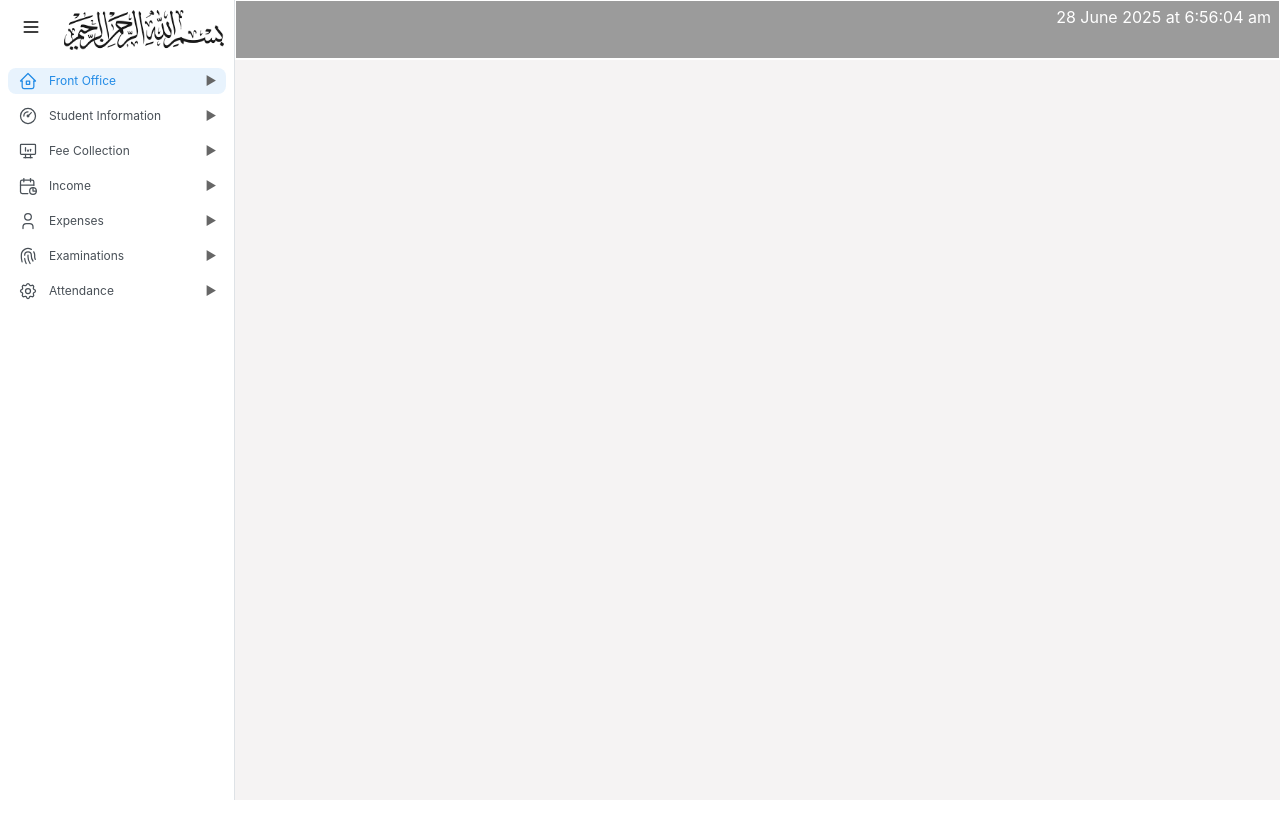
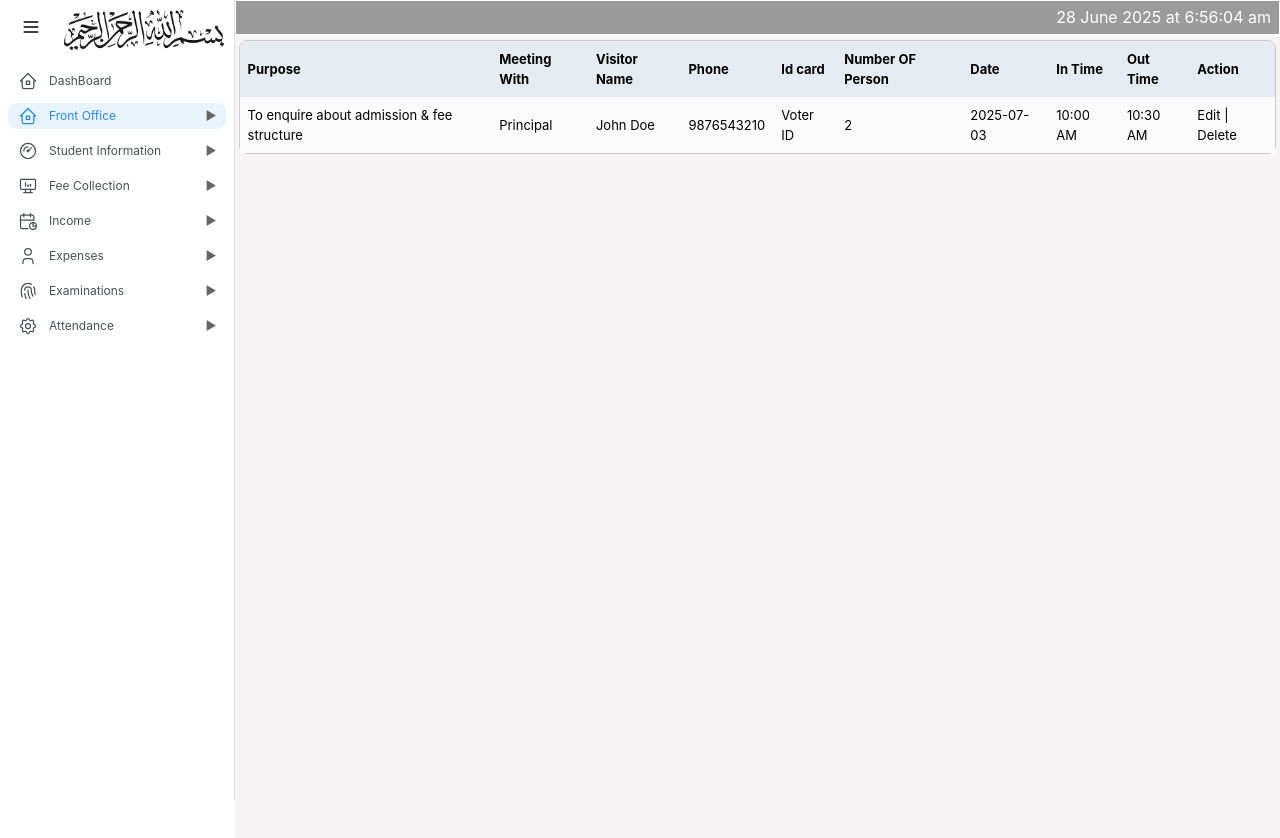
Before and after one commit to Graza4645/App_Front_End, a React (Create React App) app: page /visitorbook in a window 1280 px wide. Shown: the top 838 px of the page. Before the commit the page ends 800 px from the top, so only its background shows below. Built offline with nearby package versions, Linux system fonts and the light colour scheme.

Commit message:
added visitor

```diff
--- a/src/components/FrontOffice/Admission_Enquiry/admissionEnquiry.js
+++ b/src/components/FrontOffice/Admission_Enquiry/admissionEnquiry.js
@@ -1,5 +1,5 @@
 import React from 'react';
 
 export default function AdmissionEnquiry() {
-  return <h1>Admission Enquiry!!!!!!!!!!!!!!!</h1>;
+  return <h1>Men At Work . . . . </h1>;
 }
--- /dev/null
+++ b/src/components/FrontOffice/VisitorBook/visitorbook.css
@@ -0,0 +1,89 @@
+/*
+
+
+ html, body {
+    height: 100%;
+    margin: 0;
+  }
+
+  .table-container {
+    height: 100vh;
+    overflow: auto;
+  }
+
+  table {
+    width: 100%;
+    border-collapse: collapse;
+  }
+
+  td {
+
+    padding: 2px;
+    text-align: left;
+    width: 12px;
+    font-size: small;
+      background-color: #fbfbfb;
+  }
+
+  th {
+
+    padding: 2px;
+    text-align: left;
+    width: 12px;
+    font-size: small;
+
+    background-color: #e5ebf1;
+  } */
+
+
+
+  html, body {
+  height: 100%;
+  margin: 0;
+  box-sizing: border-box;
+}
+
+*, *::before, *::after {
+  box-sizing: inherit;
+}
+
+.table-container {
+  height: 100vh;
+  overflow: auto;
+  margin : 4px;
+}
+
+table {
+
+  width: 100%;
+  border-collapse: separate;     /* allow border-radius */
+  border-spacing: 0;             /* no gap between cells */
+  border: 1px solid #ccc;
+  border-radius: 8px;   /* optional: rounded overall table */
+
+}
+
+
+th, td {
+  /* border: 1px solid #ccc; */
+  padding: 8px;
+  text-align: left;
+  font-size: small;
+}
+
+td {
+  background-color: #fbfbfb;
+}
+
+th {
+  background-color: #e5ebf1;
+}
+
+
+th:first-child {
+  border-top-left-radius: 8px;
+}
+
+th:last-child {
+  border-top-right-radius: 8px;
+}
--- /dev/null
+++ b/src/components/FrontOffice/VisitorBook/visitorbook.js
@@ -0,0 +1,41 @@
+// VisitorTable.jsx
+import './visitorbook.css';
+
+export default function VisitorBook() {
+  return (
+    <main>
+      <div className="table-container">
+        <table>
+          <thead>
+            <tr>
+              <th>Purpose</th>
+              <th>Meeting With</th>
+              <th>Visitor Name</th>
+              <th>Phone</th>
+              <th>Id card</th>
+              <th>Number OF Person</th>
+              <th>Date</th>
+              <th>In Time</th>
+              <th>Out Time</th>
+              <th>Action</th>
+            </tr>
+          </thead>
+          <tbody>
+            <tr>
+              <td>To enquire about admission & fee structure</td>
+              <td>Principal</td>
+              <td>John Doe</td>
+              <td>9876543210</td>
+              <td>Voter ID</td>
+              <td>2</td>
+              <td>2025-07-03</td>
+              <td>10:00 AM</td>
+              <td>10:30 AM</td>
+              <td>Edit | Delete</td>
+            </tr>
+          </tbody>
+        </table>
+      </div>
+    </main>
+  );
+}
--- a/src/components/Navbar/DoubleNavbar.js
+++ b/src/components/Navbar/DoubleNavbar.js
@@ -546,6 +546,8 @@ import classes from './DoubleNavbar.module.css';
 import { useNavigate } from 'react-router-dom';
 import AdmissionEnquiry from '../FrontOffice/Admission_Enquiry/admissionEnquiry';
 import Dashboard from '../DashBoard/dashboard';
+import VisitorBook from '../FrontOffice/VisitorBook/visitorbook.js';
+
 
 
 
@@ -554,10 +556,18 @@ import Dashboard from '../DashBoard/dashboard';
 const mainLinksMockdata = [
    {
     icon: IconHome2,
+    label: 'DashBoard', route : '/dashboard',
+    subLinks: [
+      //{ label: 'Student In Progress..' },
+
+    ],
+  },
+  {
+    icon: IconHome2,
     label: 'Front Office',
     subLinks: [
       { label: 'Admission Enquiry',route:'/admission-enquiry' },   // step-1
-      { label: 'Visitor Book' },
+      { label: 'Visitor Book' , route: '/visitorbook' },
       { label: 'Phone Call Log' },
       { label: 'Postal Dispatch' },
       { label: 'Postal Receive' },
@@ -569,68 +579,43 @@ const mainLinksMockdata = [
     icon: IconGauge,
     label: 'Student Information',
     subLinks: [
-      { label: 'Admission Form' },
-      { label: 'Student List' },
+      { label: 'Student In Progress..' },
+
     ],
   },
   {
     icon: IconDeviceDesktopAnalytics,
     label: 'Fee Collection',
     subLinks: [
-      { label: 'Admission Enquiry' },
-      { label: 'Visitor Book' },
-      { label: 'Phone Call Log' },
-      { label: 'Postal Dispatch' },
-      { label: 'Postal Receive' },
-      { label: 'Complain' },
-      { label: 'Setup Front Office' },
+      { label: 'Fee In Progress..' },
     ],
   },
   {
     icon: IconCalendarStats,
     label: 'Income',
     subLinks: [
-      { label: 'Income Summary' },
-      { label: 'Monthly Report' },
+      { label: 'Income In Progress..' },
     ],
   },
   {
     icon: IconUser,
     label: 'Expenses',
     subLinks: [
-      { label: 'Admission Enquiry' },
-      { label: 'Visitor Book' },
-      { label: 'Phone Call Log' },
-      { label: 'Postal Dispatch' },
-      { label: 'Postal Receive' },
-      { label: 'Complain' },
-      { label: 'Setup Front Office' },
+      { label: 'Expenses In Progress..' },
     ],
   },
   {
     icon: IconFingerprint,
     label: 'Examinations',
     subLinks: [
-      { label: 'Admission Enquiry' },
-      { label: 'Visitor Book' },
-      { label: 'Phone Call Log' },
-      { label: 'Postal Dispatch' },
-      { label: 'Postal Receive' },
-      { label: 'Complain' },
-      { label: 'Setup Front Office' },
+      { label: 'Examinations In Progress..' },
     ],
   },
   {
     icon: IconSettings,
     label: 'Attendance',
     subLinks: [
-      { label: 'Admission Enquiry' },
-      { label: 'Visitor Book' },
-      { label: 'Phone Call Log' },
-      { label: 'Postal Dispatch' },
-      { label: 'Postal Receive' },
-      { label: 'Complain' },
-      { label: 'Setup Front Office' },
+      { label: 'Attendance In Progress..' },
     ],
   },
 ];
@@ -670,6 +655,7 @@ function handleClick(route) {
     setActiveMain(link.label);
     setActiveSub('');
     setOpenMenuLabel('');
+    handleClick(link.route);
   }
 }}
           className={`${classes.mainLink} ${activeMain === link.label ? classes.active : ''}`}
@@ -782,8 +768,9 @@ function handleClick(route) {
           </h1> */}
         <Routes>
           <Route path="/" element={<Dashboard/>} />
+          <Route path="/dashboard" element={<Dashboard/>} />
           <Route path="/admission-enquiry" element={<AdmissionEnquiry/>} />
-
+          <Route path="/visitorbook" element={<VisitorBook/>} />
 
 
         </Routes>
```
Also changed, not shown: src/components/FrontOffice/Visitor Book/VisitorBook.js (deleted). Lines whose indentation alone changed are shown as unchanged.
